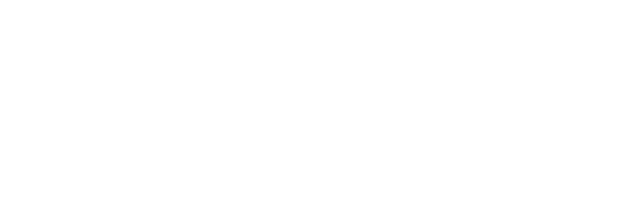
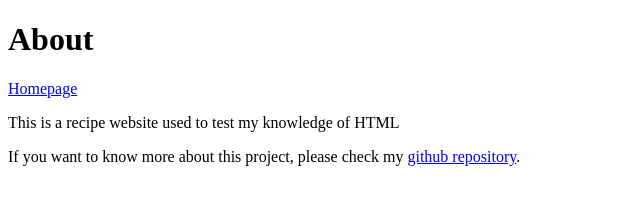
Before and after one commit to nathanbaja/odin-recipes, a plain HTML site: page pages/about.html in a window 1280 px wide. Shown: the whole page, without its empty margins (0-640 px from the left). Drawn offline with Linux system fonts and the light colour scheme.

Commit message:
Update about.html

```diff
--- a/pages/about.html
+++ b/pages/about.html
@@ -3,9 +3,12 @@
 <head>
     <meta charset="UTF-8">
     <meta name="viewport" content="width=device-width, initial-scale=1.0">
-    <title>Document</title>
+    <title>About</title>
 </head>
 <body>
-
+    <h1>About</h1>
+    <a href="../index.html">Homepage</a>
+    <p>This is a recipe website used to test my knowledge of HTML</p>
+    <p>If you want to know more about this project, please check my <a href="https://github.com/nathanbaja/odin-recipes" target="_blank" rel="noopener noreferrer">github repository</a>.</p>
 </body>
 </html>
```
